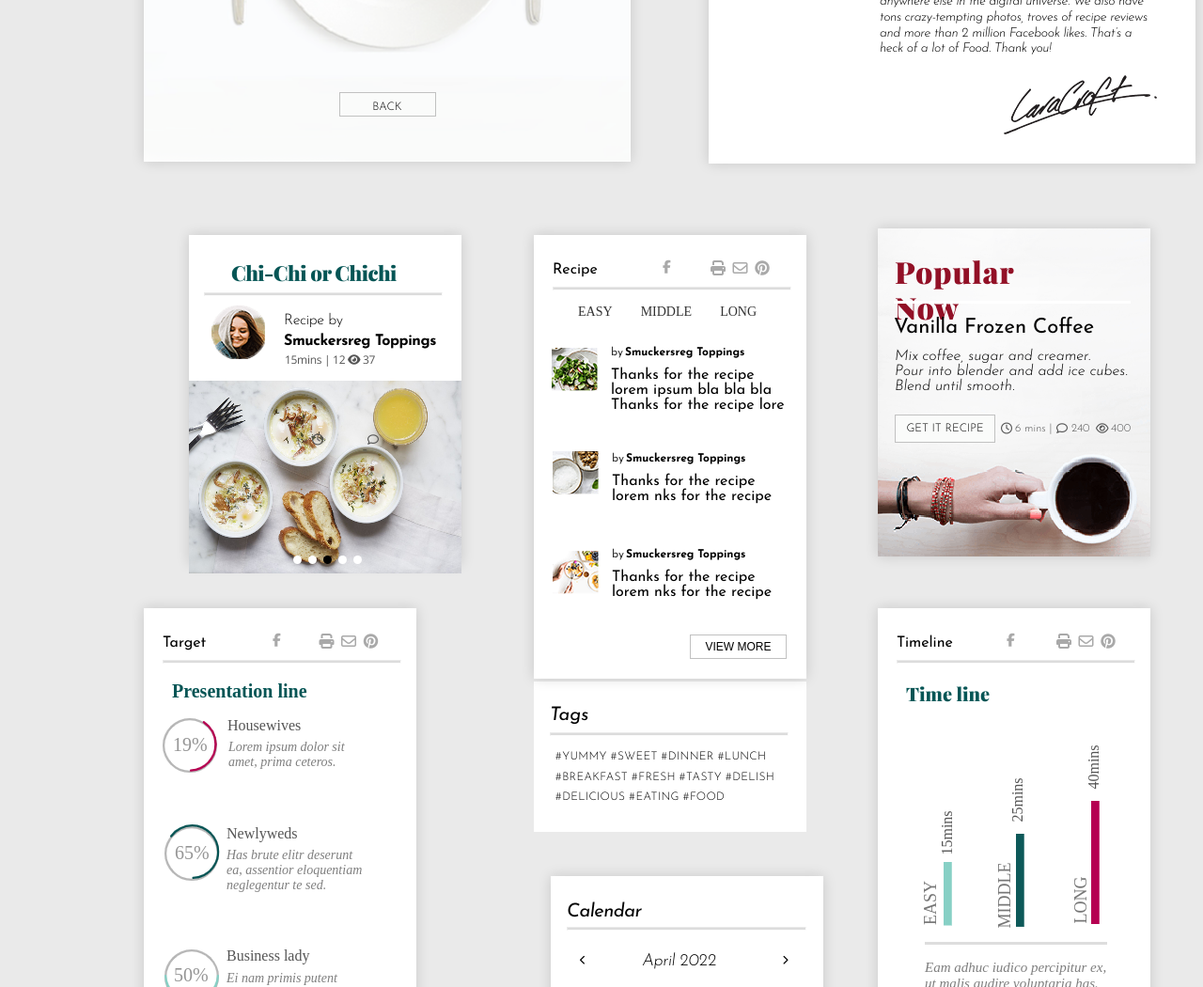
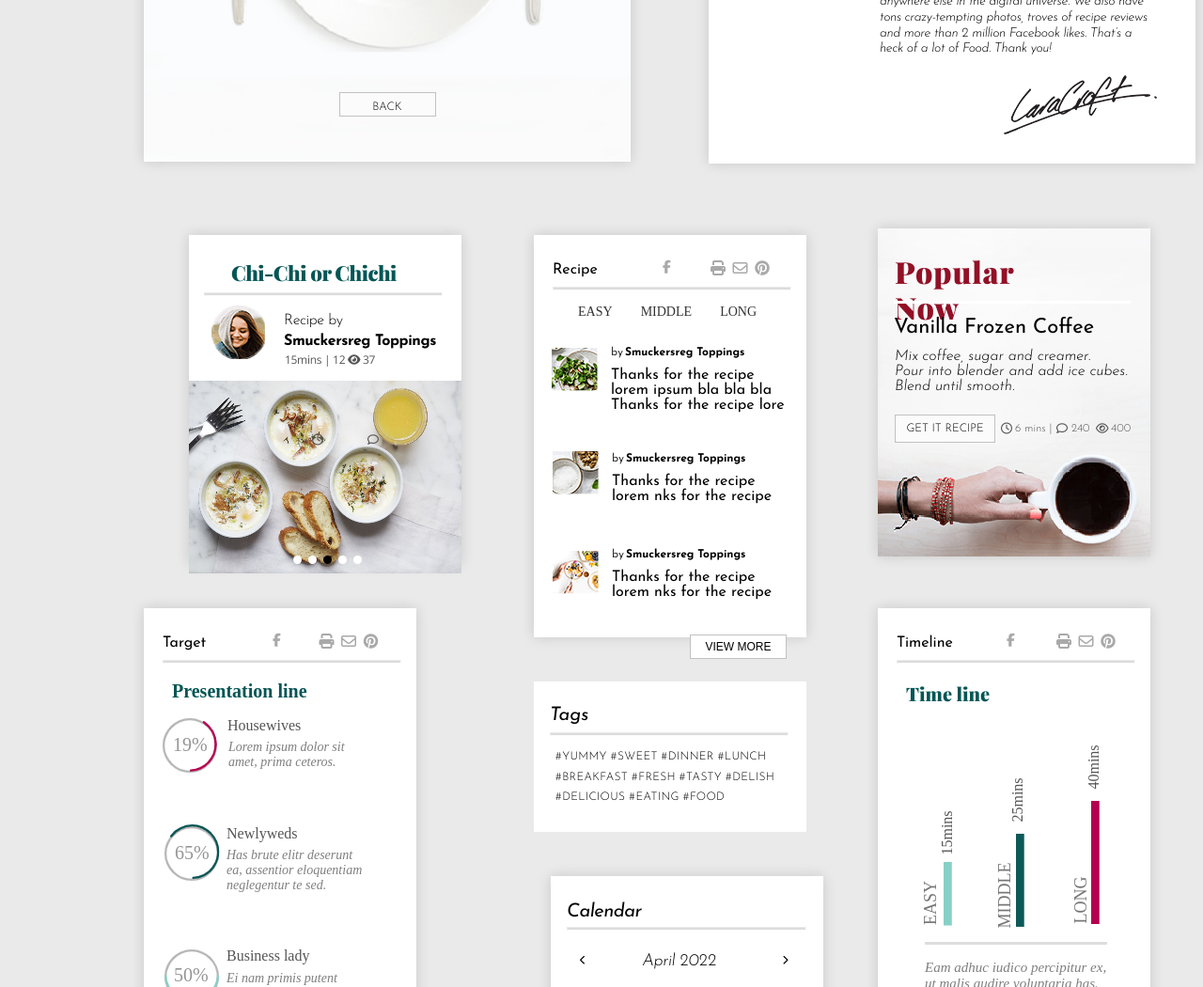
Before and after one commit to UnitedFeodor/unitedfeodor.github.io, a plain HTML site: page index.html in a window 1280 px wide. Shown: the part 2116-3166 px from the top of the page at 94% size. Drawn offline with nearby package versions, Linux system fonts and the light colour scheme.

Commit message:
Update Author_style.css

```diff
--- a/styles/Author_style.css
+++ b/styles/Author_style.css
@@ -1496,7 +1496,7 @@ div.recipe-parent {
     left: 568px;
     top: 2366px;
     width: 290px;
-    height: 472px;
+    height: 428px;
     background-color: white;
     box-shadow: 0 0 13px 0 rgba(0,0,0,0.15);
 }
```
